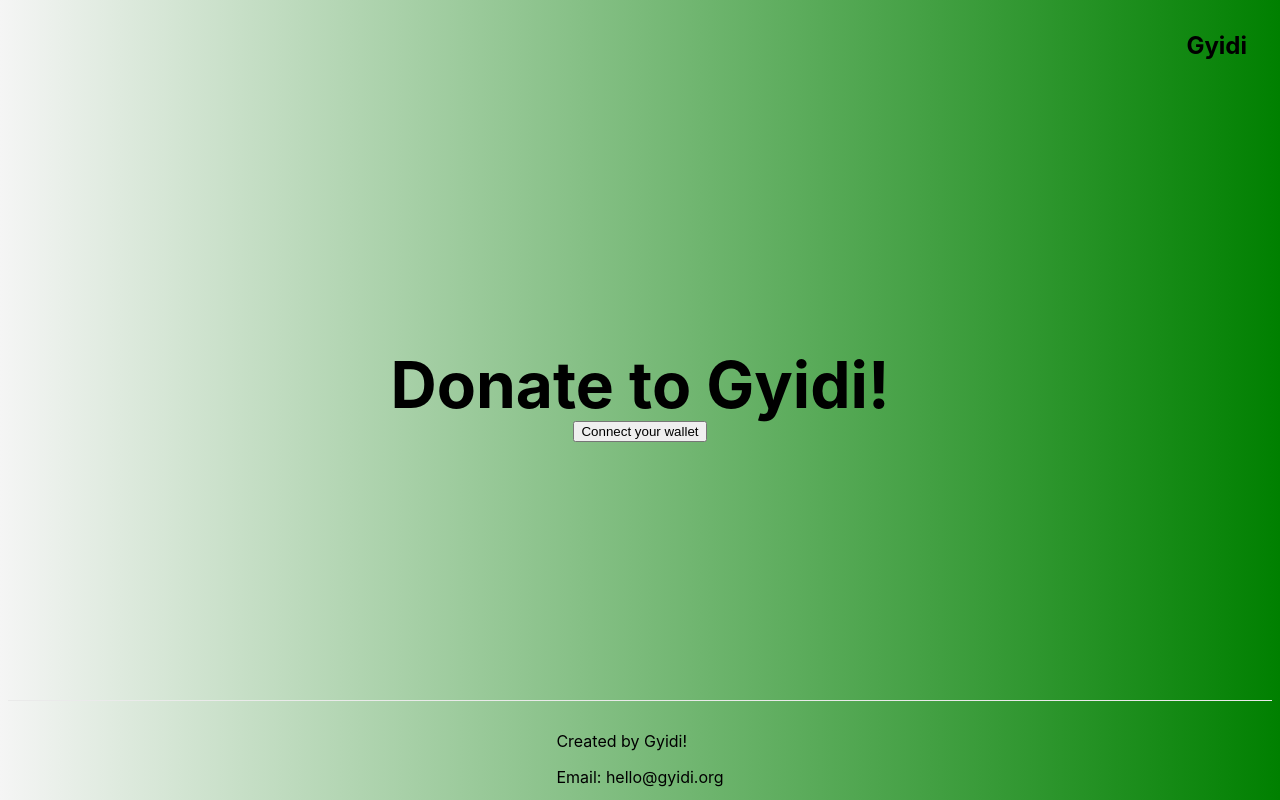
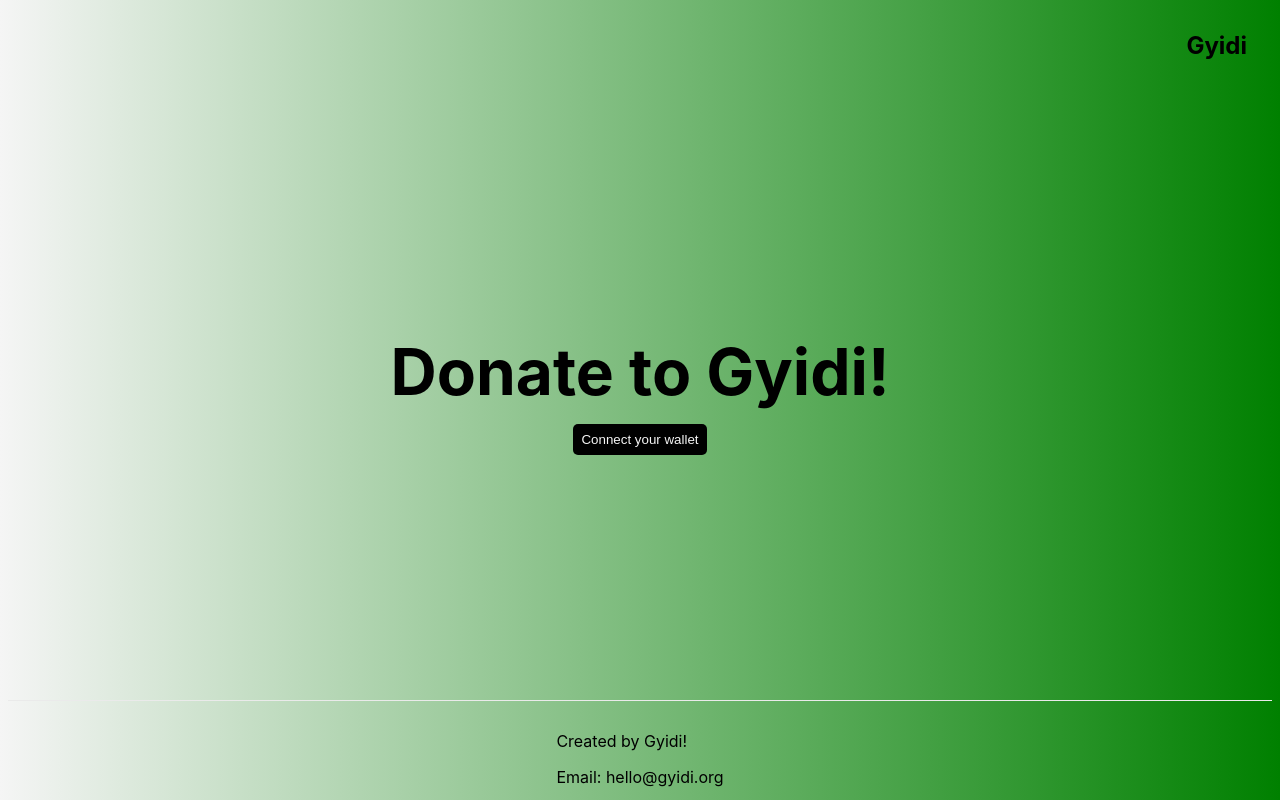
Before and after one commit to Gyidi/GyidiGTFOL, a Next.js app: page / in a window 1280 px wide. Built offline with nearby package versions, Linux system fonts and the light colour scheme.

Commit message:
styled buttons

```diff
--- a/pages/index.jsx
+++ b/pages/index.jsx
@@ -222,14 +222,14 @@ export default function Home() {
                 ></textarea>
               </div>
               <div>
-                <button type="button" onClick={donate}>
+                <button id="button" type="button" onClick={donate}>
                   Donate
                 </button>
               </div>
             </form>
           </div>
         ) : (
-          <button onClick={connectWallet}> Connect your wallet </button>
+          <button id="button" onClick={connectWallet}> Connect your wallet </button>
         )}
       </main>
 
--- a/styles/globals.css
+++ b/styles/globals.css
@@ -24,3 +24,13 @@ nav {
   width: 100%;
   padding: 30px 25px;
 }
+
+#button {
+  cursor: pointer;
+  margin-top: 16px;
+  padding: 8px;
+  border: 0;
+  border-radius: 5px;
+  background-color: black;
+  color: whitesmoke;
+}
```
